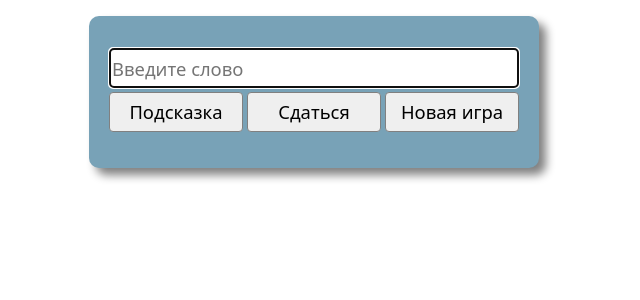
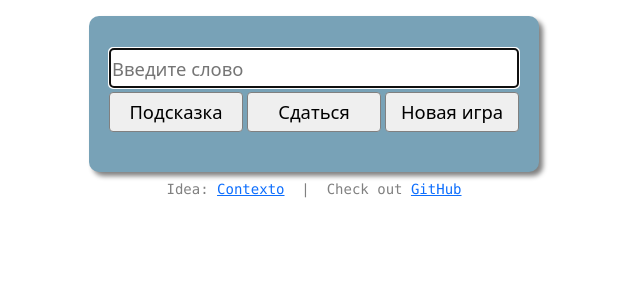
Before and after one commit to Boolev/RusContexto, a Django app: page /game/ in a window 1280 px wide. Shown: the top 300 px of the page, without its empty margins (326-966 px from the left). Run offline with Django 3.2, Linux system fonts and the light colour scheme; parts of the project's set-up code (start-up, migrations or seed data) failed here and were passed over.

Commit message:
added more rows to layout & fixed bugs & aligned text & added footer

```diff
--- a/game/templates/game/index.html
+++ b/game/templates/game/index.html
@@ -11,12 +11,11 @@
             .col-4 {
                 min-width: 450px;
                 font-size: 115%;
-
                 margin-top: 2vh;
                 background-color: #78A2B7;
                 color: white;
                 border-radius: 10px;
-                box-shadow: 7px 7px 10px grey;
+                box-shadow: 4px 4px 5px grey;
                 padding: 30px;
             }
 
@@ -37,6 +36,20 @@
                 height: 40px;
                 border-radius: 4px;
                 border: 1px grey solid;
+            }
+
+            .green {
+                color: lightgreen;
+            }
+
+            .red {
+                color: #005885;
+            }
+
+            #footer {
+                margin-top: 5px;
+                color: grey;
+                font-size: 100%;
             }
         </style>
     </head>
@@ -80,46 +93,68 @@
                         </div>
                     </div>
 
-                    <div class="row">
-                        <div class="col">
-                            {% if is_revealed %}
+                    {% if is_revealed %}
+                        <div class="row">
+                            <div class="col">
                                 <form method="post">
                                     {% csrf_token %}
                                     <input class="button" type="submit" name="show_top_100_closest" value="Показать ближайшие 100 слов">
                                 </form>
-                            {% endif %}
+                            </div>
+                        </div>
+                    {% endif %}
 
 
-                            {% if is_victory %}
-                                Вы отгадали слово. Можете продолжать эксперименты<br>
-                            {% endif %}
+                    {% if is_victory %}
+                        <div class="row text-center">
+                            <div class="col green">
+                                Вы отгадали слово. Можете продолжать эксперименты
+                            </div>
+                        </div>
+                    {% elif is_revealed %}
+                        <div class="row text-center">
+                            <div class="col green">
+                                Секретное слово - {{ secret_word }}
+                            </div>
+                        </div>
+                    {% endif %}
 
 
+                    <div class="row text-center" id="info_part">
+                        <div class="col">
                             {% if messages %}
                                 {% for message in messages %}
-                                    {{ message }}
+                                    <div class="red">{{ message }}</div>
                                 {% endfor %}
-                            {% elif secret_word %}
-                                Секретное слово - {{ secret_word }}
                             {% else %}
                                 {{ pair_for_asked }}
                             {% endif %}
+                        </div>
+                    </div>
 
-
+                    <div class="row">
+                        <div class="col">
                             {% if user_guesses %}
                                 <hr>
                             {% endif %}
-
 
                             {% for pair in user_guesses %}
                                 {{ pair }}<br>
                             {% endfor %}
                         </div>
                     </div>
+
+
                 </div>
 
                 <div class="col"></div>
 
+            </div>
+
+            <div class="row text-center" id="footer">
+                <div class="col">
+                    <pre>Idea: <a href="https://contexto.me/" target="_blank">Contexto</a>  |  Check out <a href="https://github.com/Daniel-tg/RusContexto" target="_blank">GitHub</a></pre>
+                </div>
             </div>
         </div>
     </body>
--- a/game/views.py
+++ b/game/views.py
@@ -94,8 +94,6 @@ def index(request):
                 user_guesses = sorted(user_guesses, key=lambda x: x[1])
                 is_revealed = True
 
-                context['secret_word'] = secret_word
-
         elif 'start_new_game_button' in request.POST:
 
             reinitialize_game()
@@ -106,7 +104,7 @@ def index(request):
                 messages.warning(request, 'Сделайте хотя бы одно предположение')
 
             elif user_guesses[0][1] == 1:
-                messages.warning(request, 'Слово уже отгадано')
+                messages.warning(request, 'Секретное слово уже известно')
 
             elif user_guesses[0][1] == 2:
                 for i in range(3, len(similarities)):
@@ -147,5 +145,7 @@ def index(request):
     context['user_guesses'] = user_guesses
     context['is_victory'] = is_victory
     context['is_revealed'] = is_revealed
+    if is_revealed:
+        context['secret_word'] = secret_word
 
     return render(request, 'game/index.html', context)
```
